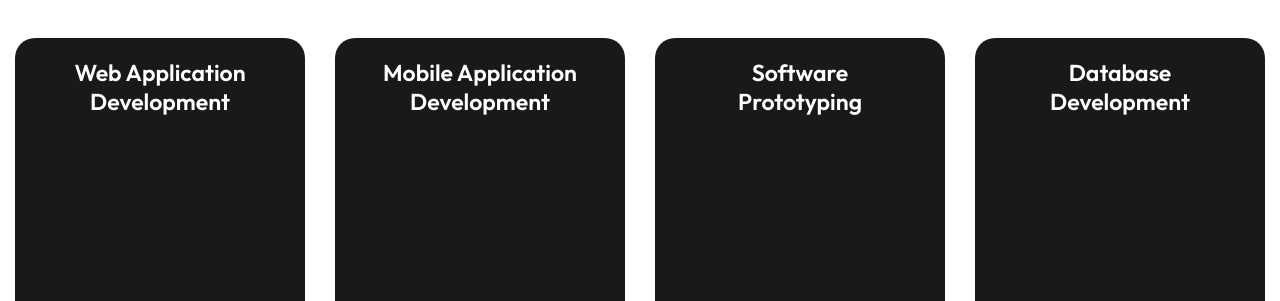
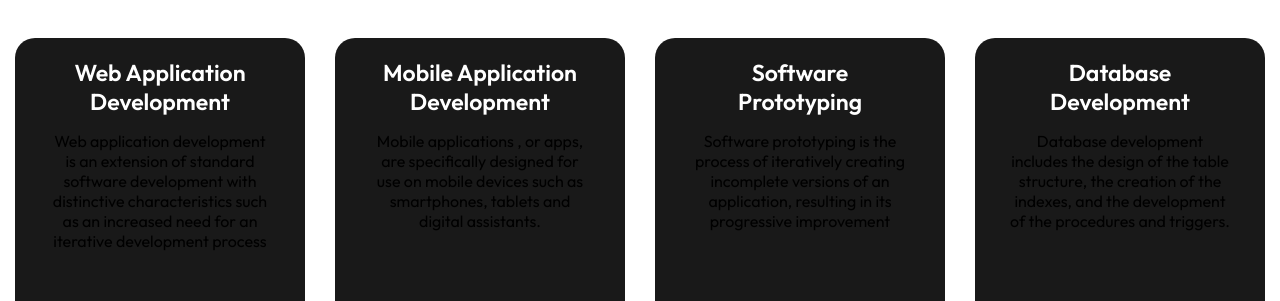
Before and after one commit to tsgmagagul/portfolio, a plain HTML site: page index.html in a window 1280 px wide. Shown: the part 2280-2581 px from the top of the page. Drawn offline with Linux system fonts and the light colour scheme.

Commit message:
Add files via upload

```diff
--- a/index.html
+++ b/index.html
@@ -144,25 +144,25 @@
 <div class="card">
   <h5>Web Application Development</h5>
   <p>
-
+    Web application development is an extension of standard software development with distinctive characteristics such as an increased need for an iterative development process
   </p>
   </div>
  <div class="card">
   <h5>Mobile Application Development</h5>
   <p>
-
+    Mobile applications , or apps, are specifically designed for use on mobile devices such as smartphones, tablets and digital assistants.
   </p>
   </div>
   <div class="card">
   <h5>Software Prototyping</h5>
   <p>
-
+    Software prototyping is the process of iteratively creating incomplete versions of an application, resulting in its progressive improvement
   </p>
 </div>
 <div class="card">
   <h5>Database Development</h5>
   <p>
-
+    Database development includes the design of the table structure, the creation of the indexes, and the development of the procedures and triggers.
   </p>
 </div>
 </div>
```
